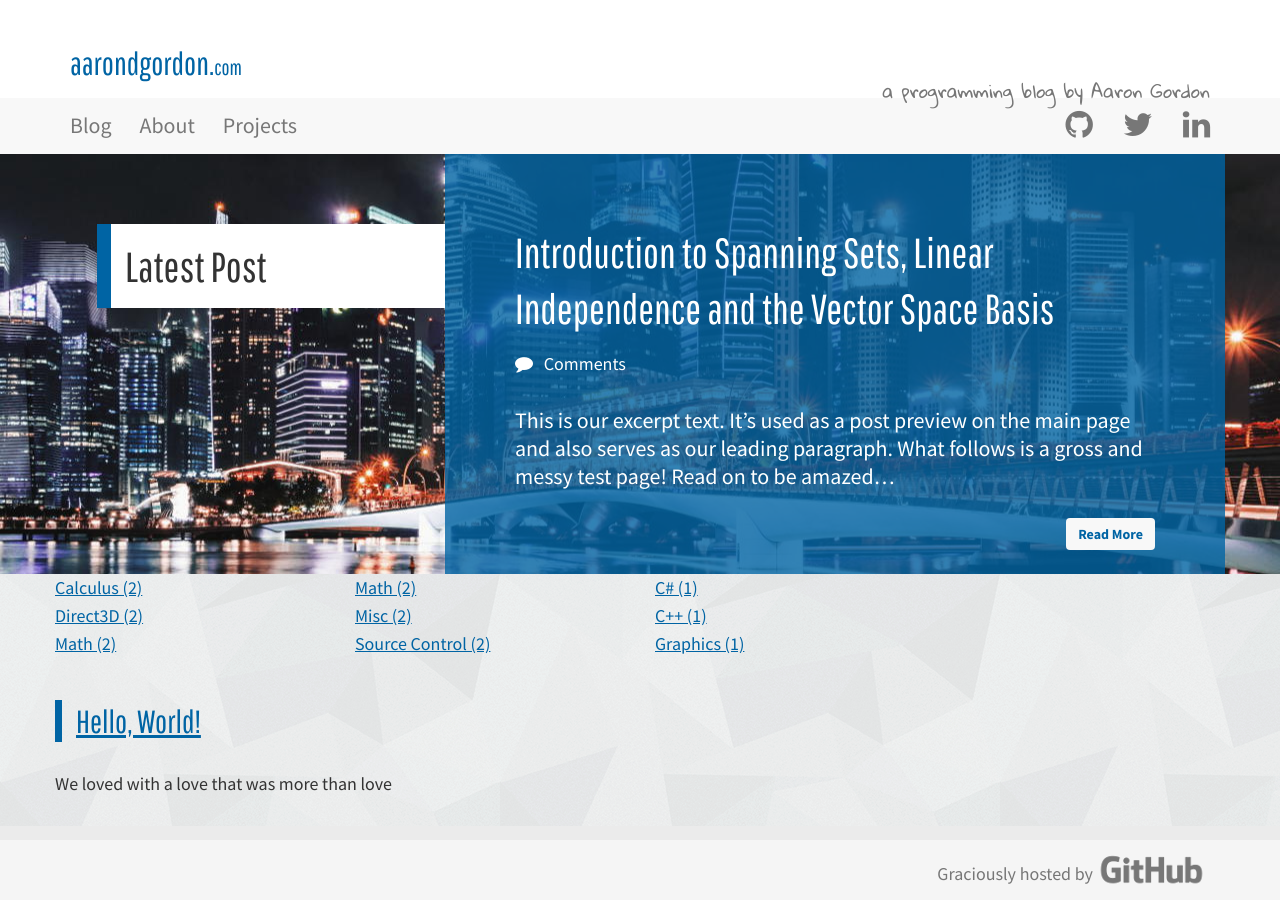
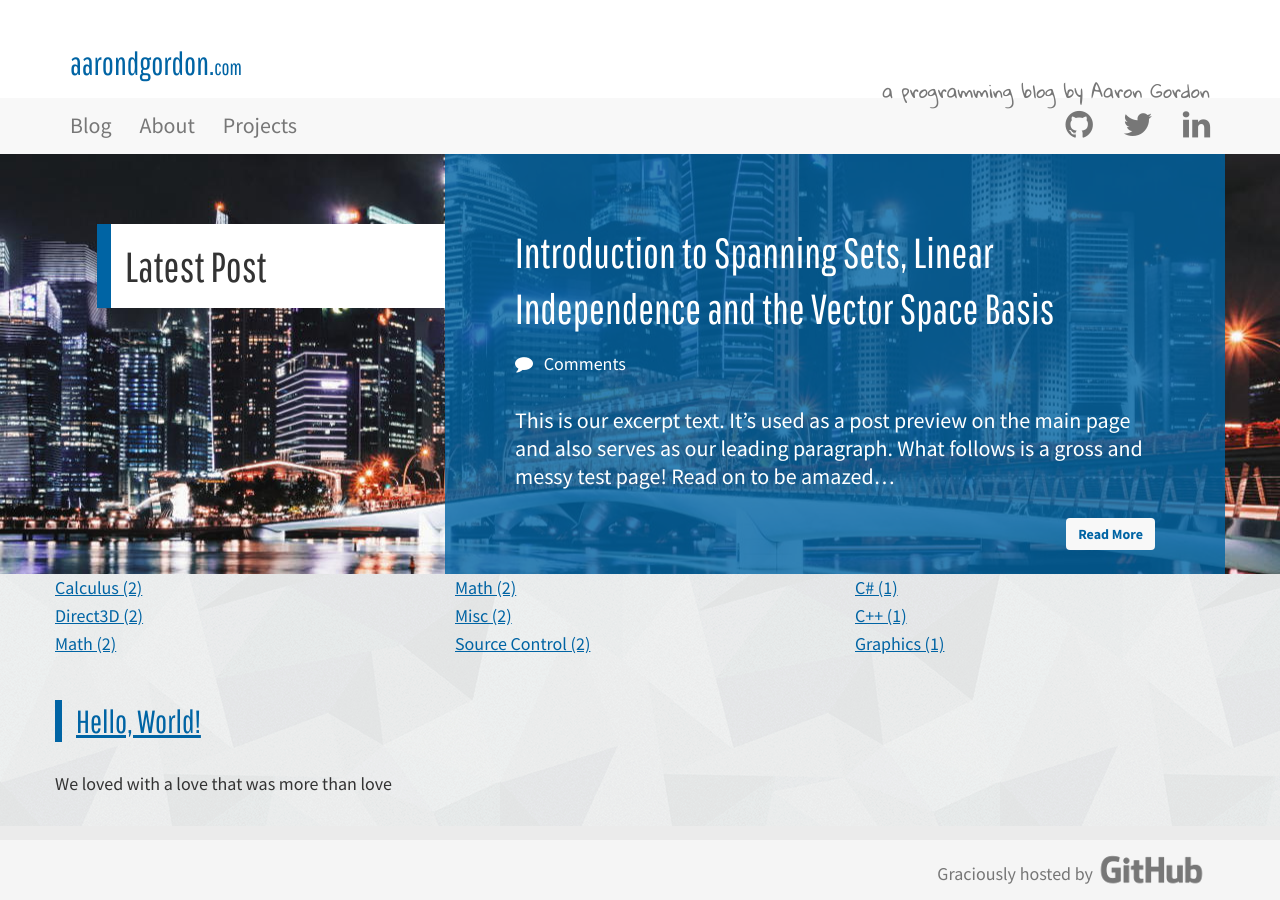
Before and after one commit to aarondgordon/aarondgordon.github.io, a Jekyll site: the page built from index.md, in a window 1280 px wide. Built offline with Jekyll 4.4.1, drawn with Linux system fonts in a browser that asks for light colours; nearby versions of some CDN libraries; comment, search, counter and statistics services are not loaded.

Commit message:
Corrected column size

```diff
--- a/_layouts/home.html
+++ b/_layouts/home.html
@@ -34,19 +34,19 @@
     {% assign tagStrings=tagStrings | sort %}
 
     <div class="row">
-      <div class="col-sm-3">
+      <div class="col-sm-4">
         {% for tagString in tagStrings limit:3 %}
           {% assign tag=tagString | split:"|" %}
           <a href="/tags/#{{ tag[1] }}">{{ tag[1] }} ({{ tag[2] }})</a><br/>
         {% endfor %}
       </div>
-      <div class="col-sm-3">
+      <div class="col-sm-4">
         {% for tagString in tagStrings limit:3 offset:2 %}
           {% assign tag=tagString | split:"|" %}
           <a href="/tags/#{{ tag[1] }}">{{ tag[1] }} ({{ tag[2] }})</a><br/>
         {% endfor %}
       </div>
-      <div class="col-sm-3">
+      <div class="col-sm-4">
         {% for tagString in tagStrings limit:3 offset:5 %}
           {% assign tag=tagString | split:"|" %}
           <a href="/tags/#{{ tag[1] }}">{{ tag[1] }} ({{ tag[2] }})</a><br/>
```
